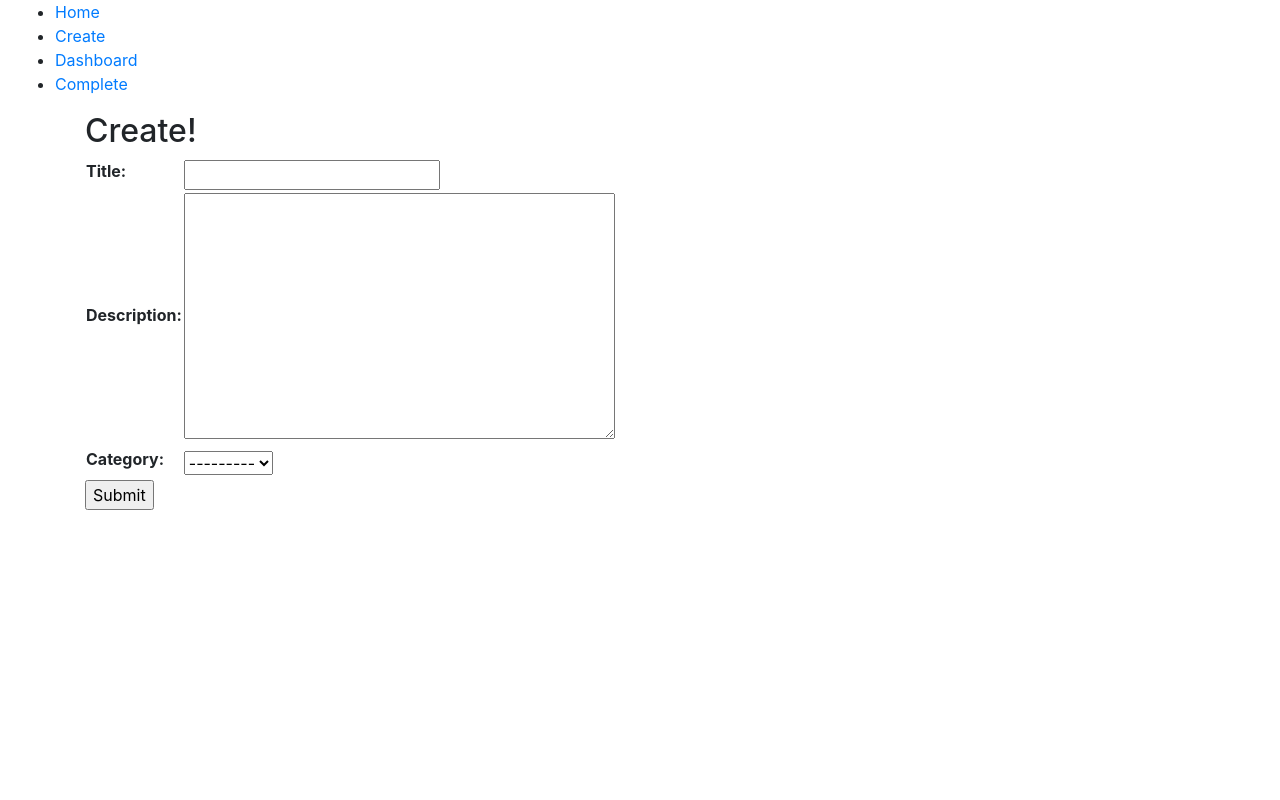
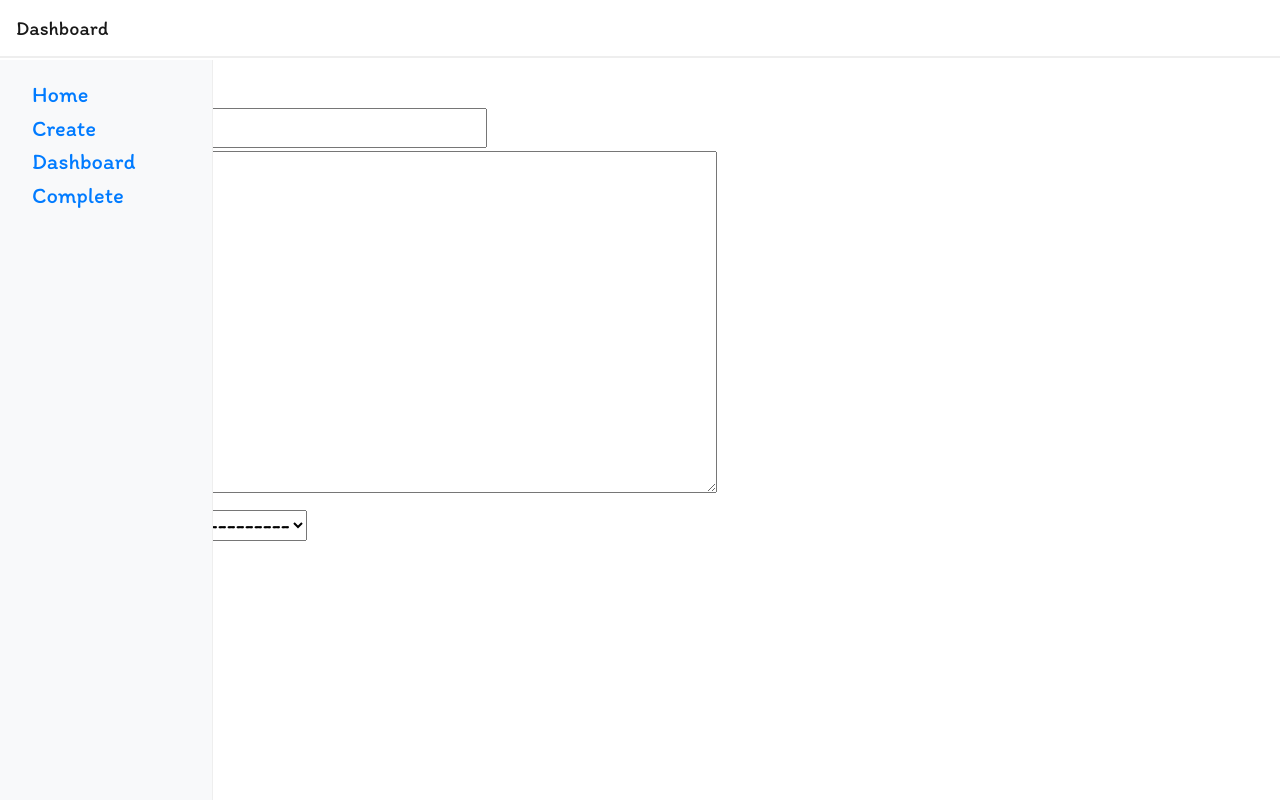
Before and after one commit to choia/bucket-list-webapp, a Django app: a page that uses posts/templates/base.html in a window 1280 px wide. Run offline with Django 3.2, Linux system fonts and the light colour scheme; the visitor is signed in with stand-in values (Sample User, id 1); data that the repository does not hold is empty; some libraries are stand-ins or nearby versions.

Commit message:
style.css updated

```diff
--- a/posts/templates/base.html
+++ b/posts/templates/base.html
@@ -9,19 +9,44 @@
 
     <!-- Bootstrap CSS -->
     <link rel="stylesheet" href="https://maxcdn.bootstrapcdn.com/bootstrap/4.0.0-beta.2/css/bootstrap.min.css">
+    <link href="https://fonts.googleapis.com/css?family=Itim" rel="stylesheet">
     <link rel="stylesheet" href="{% static 'css/styles.css' %}">
   </head>
   <body>
+  <header>
+  <nav class="navbar fixed-top navbar-expand-md navbar-light bg-faded navbar-right navbar-custom">
+    <a class="navbar-brand" href="#">Dashboard</a>
+    <button class="navbar-toggler d-lg-none" type="button" data-toggle="collapse" data-target="#navbarsExampleDefault" aria-controls="navbarsExampleDefault" aria-expanded="false" aria-label="Toggle navigation">
+      <span class="navbar-toggler-icon"></span>
+    </button>
+    <div class="collapse navbar-collapse" id="navbarsExampleDefault">
+      <ul class="navbar-nav mr-auto">
+        <li class="nav-item active">
+          <a class="nav-link" href="#"> <span class="sr-only">(current)</span></a>
+        </li>
+        <li class="nav-item">
+          <a class="nav-link" href="#"></a>
+        </li>
+      </ul>
+<!--       <form class="form-inline mt-2 mt-md-0">
+        <input class="form-control mr-sm-2" type="text" placeholder="Search" aria-label="Search">
+        <button class="btn btn-outline-success my-2 my-sm-0" type="submit">Search</button>
+      </form> -->
+    </div>
+  </nav>
+  </header>
+
   <div class="container-fluid">
   <div class="row">
-  <div class="col-md-2">
+  <div class="col-sm-3 col-md-2 d-none d-sm-block bg-light sidebar">
   {% block sidebar %}
-  <ul class="sidebar-nav">
-    <li><a href="{% url 'posts:post-home' %}">Home</a></li>
+  <!-- <ul class="sidebar-nav"> -->
+  <ul class="nav nav-pills flex-column sidebar-nav">
+    <li class="nav-item"><a href="{% url 'posts:post-home' %}">Home</a></li>
     {% if user.is_authenticated  %}
-    <li><a href="{% url 'posts:post-create' %}">Create</a></li>
-    <li><a href="{% url 'profiles:profile-detail' username=user.username %}">Dashboard</a></li>
-    <li><a href="{% url 'posts:post-complete' %}">Complete</a></li>
+    <li class="nav-item"><a href="{% url 'posts:post-create' %}">Create</a></li>
+    <li class="nav-item"><a href="{% url 'profiles:profile-detail' username=user.username %}">Dashboard</a></li>
+    <li class="nav-item"><a href="{% url 'posts:post-complete' %}">Complete</a></li>
     {% endif %}
 
   </ul>
--- a/posts/templates/post_complete.html
+++ b/posts/templates/post_complete.html
@@ -16,6 +16,8 @@
   </li><hr>
 {% endfor %}
 </ul>
+{% else %}
+<p>No bucketlist fulfilled yet!</p>
 
 {% endif %}
 
--- /dev/null
+++ b/static/css/styles.css
@@ -0,0 +1,32 @@
+body {
+	font-family: 'Itim', cursive;
+	font-size: 1.4em;
+	padding-top: 60px;
+
+}
+
+/* SIDEBAR */
+.sidebar {
+	position: fixed;
+    top: 60px;
+    bottom: 0;
+    left: 0;
+    z-index: 1000;
+    padding: 10px 0;
+    overflow-x: hidden;
+    overflow-y: auto;
+    border-right: 1px solid #eee;
+}
+
+/* SIDEBAR NAVIGATION LINK */
+.sidebar-nav {
+	display: block;
+    padding: .5rem 2rem;
+
+}
+
+/* TOP NAVIGATION BAR */
+.navbar-custom {
+	border-bottom: 2px solid #eee;
+
+}
```
Also changed, not shown: 1 other file.
